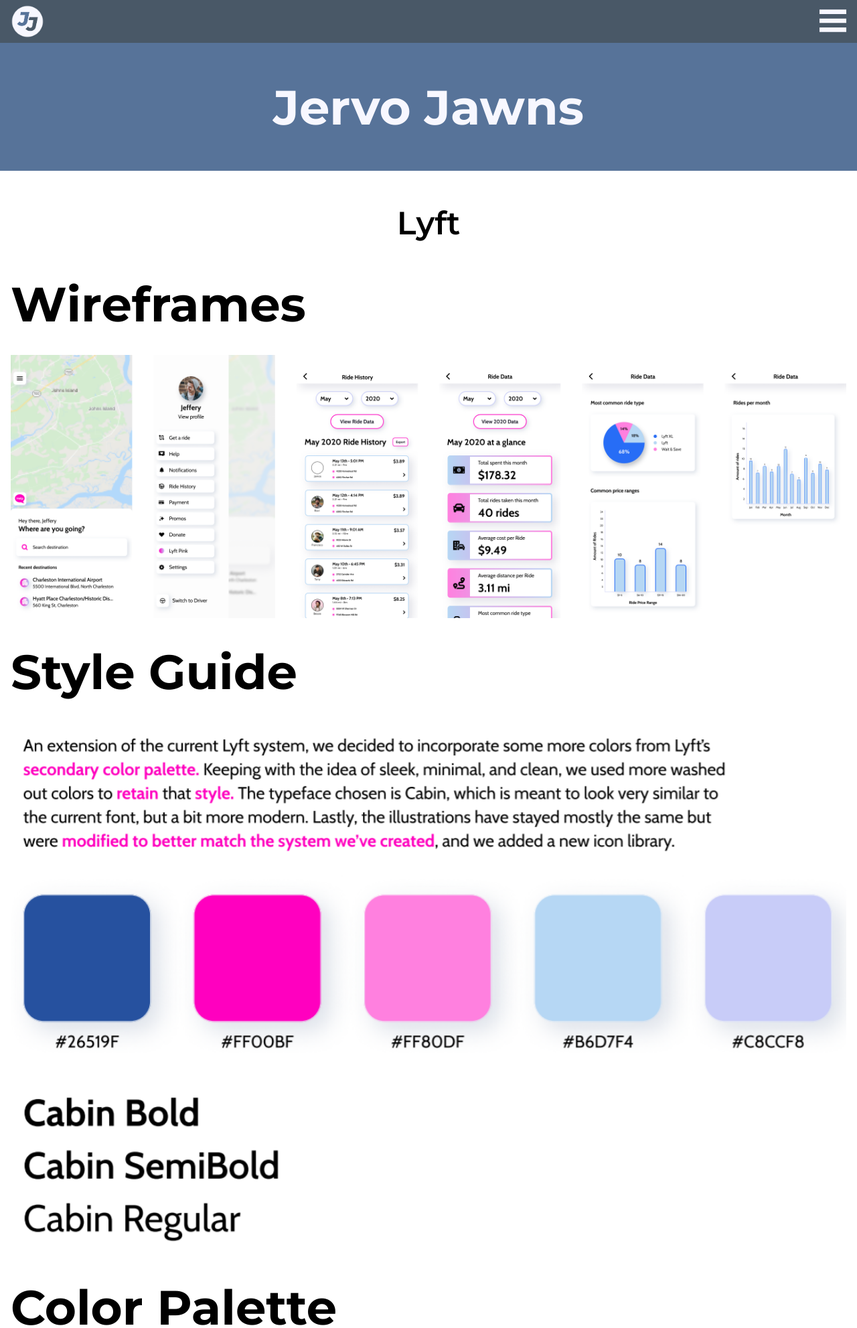
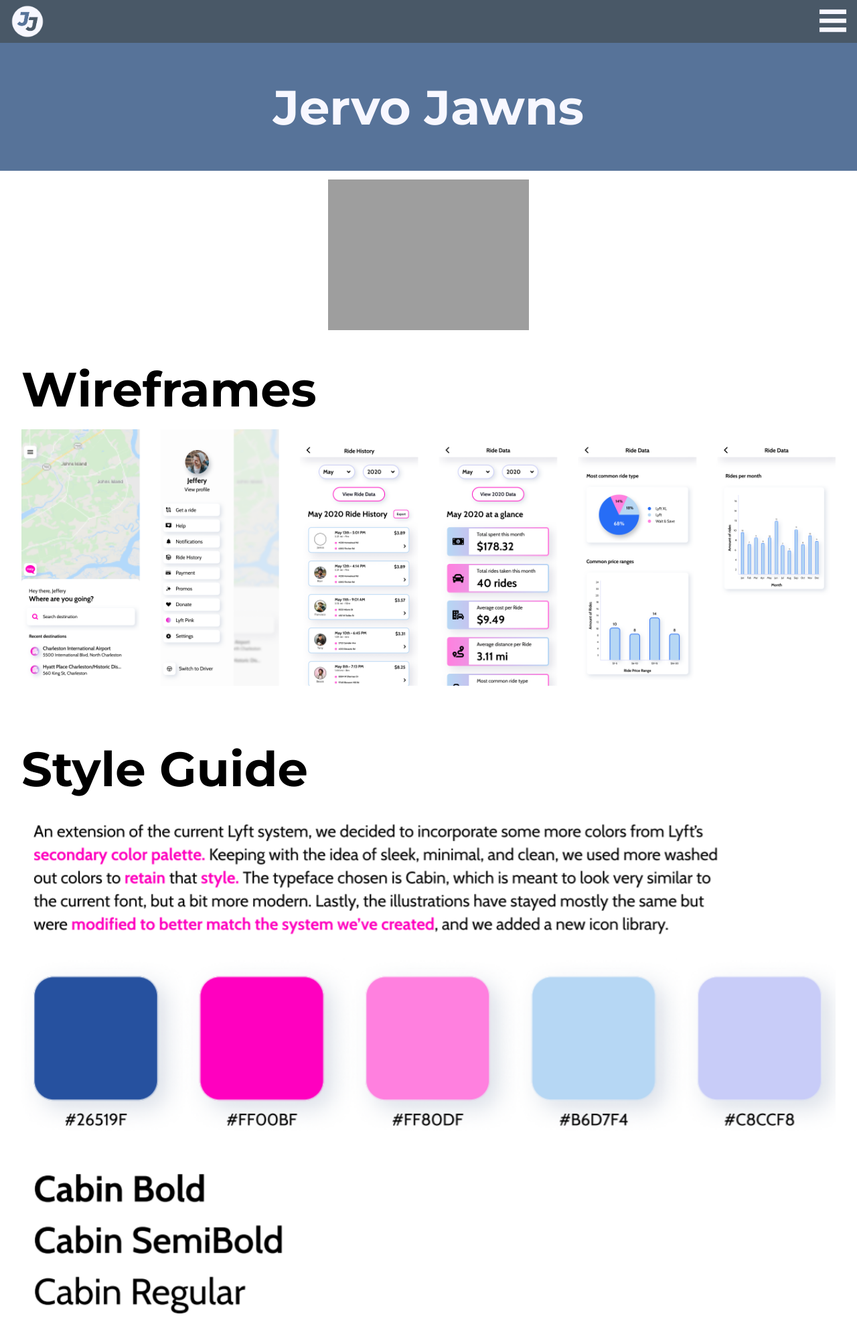
Before and after one commit to 111yp/jervo-jawns, a PHP site: page /wireframes.html in a window 1280 px wide. Shown: the top 1983 px of the page at 67% size. Run offline with PHP 8.4, Linux system fonts and the light colour scheme; grey boxes are pictures that could not be loaded.

Commit message:
minor change to wireframe page padding and image sizes, added lyft logo, hover effect for menu
minor change to wireframe page padding and image sizes, added lyft logo, hover effect for menu

```diff
--- a/assets/css/main.css
+++ b/assets/css/main.css
@@ -3,8 +3,18 @@
 	.grid-container {
 		grid-template-columns: repeat(2, 1fr) !important;
 	}
+	.gallery {
+		padding: 2rem !important;
+	}
 	.gallery img {
-		padding: 0 !important;
+		margin: 1rem 0 5rem !important;
+	}
+	.title-large {
+		height: 250px !important;
+	}
+
+	.title-large img {
+		width: 300px !important;
 	}
 }
 
@@ -14,6 +24,16 @@
 	}
 	h1 {
 		font-size: 38px !important;
+	}
+	.gallery {
+		padding: 1rem !important;
+	}
+	.title-large {
+		height: 200px !important;
+	}
+
+	.title-large img {
+		width: 200px !important;
 	}
 }
 
@@ -101,6 +121,10 @@ button {
 	margin: 0 auto;
 }
 
+#menu a:hover {
+	color: var(--peach);
+}
+
 header {
 	display: flex;
 	align-items: center;
@@ -118,6 +142,15 @@ header {
 	color: #000000;
 	font-weight: 600;
 	font-size: 48px;
+}
+
+.title-large {
+	background-color: #FFFFFF;
+	height: 300px;
+}
+
+.title-large img {
+	width: 400px;
 }
 
 h2 {
@@ -288,16 +321,20 @@ a:hover {
 /* Gallery */
 
 .gallery {
-	padding: 0 1rem;
+	display: flex;
+	flex-direction: column;
+	align-items: center;
+	padding: 0 3rem;
 }
 
 .gallery h1 {
 	color: #000000;
+	align-self: baseline;
 }
 
 .gallery img {
 	width: 100%;
-	margin: 2rem 0;
+	margin: 3rem 0 8rem;
 	box-sizing: border-box;
-	padding: 2rem;
+	max-width: 1400px;
 }
--- a/wireframes.html
+++ b/wireframes.html
@@ -30,8 +30,8 @@
       <h1>Jervo Jawns</h1>
    </header>
 
-   <header class="title">
-      <h1>Lyft</h1>
+   <header class="title-large">
+      <img src="assets/svg/lyft-logo-pink.svg">
    </header>
 
    <body>
```
Also changed, not shown: assets/svg/lyft-logo-pink.svg (added).
